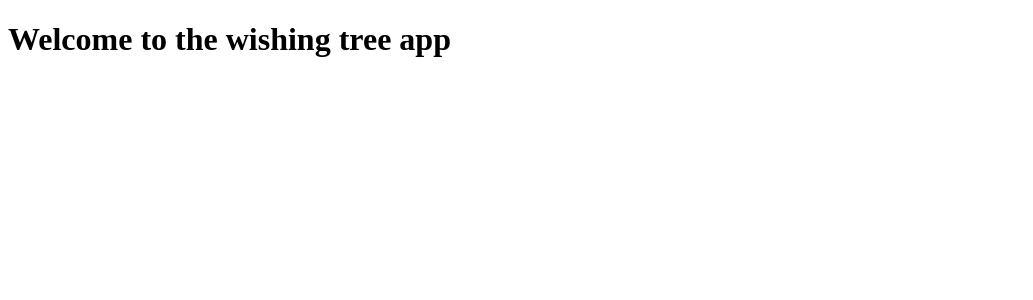
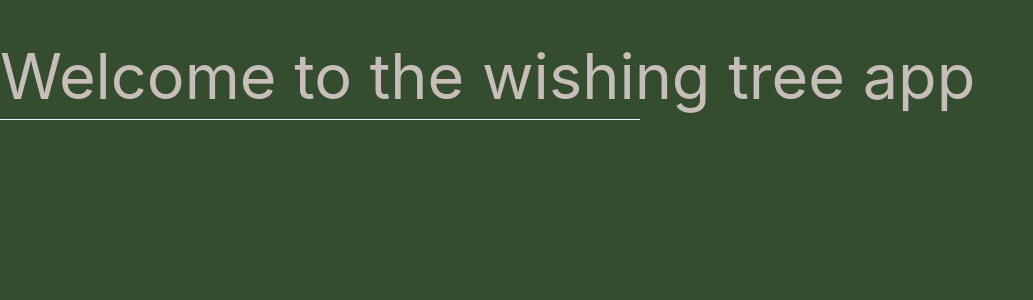
Before and after one commit to marina601/team11-CI-Christmas-Hackathon, a Flask app: page / in a window 1280 px wide. Shown: the top 300 px of the page, without its empty margins (0-1033 px from the left). Run offline with Flask 2, Linux system fonts and the light colour scheme; data that the repository does not hold is empty; some libraries are stand-ins or nearby versions.

Commit message:
initial branch commit

```diff
--- a/static/css/style.css
+++ b/static/css/style.css
@@ -0,0 +1,30 @@
+/* Globals */
+:root {
+    --green: #344D2F;
+    --red: #A81817;
+    --silver: #C8BEB9;
+    --yellow: #FAC57D;
+    --off-white: #f0f4f7;
+}
+
+    /* CSS Reset */
+* {
+    margin: 0;
+    padding: 0;
+    box-sizing: border-box;
+}
+
+body {
+    background-color: var(--green);
+    color: var(--silver);
+}
+
+/* Home template */
+.underline::after {
+    content: '';
+    display: block;
+    margin-top: 0.5rem;
+    height: 1px;
+    width: 50%;
+    background-color: var(--off-white);
+}
--- a/static/js/script.js
+++ b/static/js/script.js
@@ -0,0 +1 @@
+console.log("test");
--- a/templates/base.html
+++ b/templates/base.html
@@ -7,6 +7,9 @@
   <meta name="viewport" content="width=device-width, initial-scale=1.0">
   <meta name="description" content="wishing tree app">
   <meta name="keywords" content="christmas, celebration, festivity">
+  <!-- Materialize Compiled and minified CSS -->
+  <link rel="stylesheet" href="https://cdnjs.cloudflare.com/ajax/libs/materialize/1.0.0/css/materialize.min.css">
+  <!-- Custom project css file -->
   <link rel="stylesheet" href="{{ url_for('static', filename='css/style.css') }}">
 
 
@@ -25,6 +28,9 @@
    {% block content %}
    {% endblock %}
 
+   <!-- Compiled and minified JavaScript -->
+   <script src="https://cdnjs.cloudflare.com/ajax/libs/materialize/1.0.0/js/materialize.min.js"></script>
+   <!-- Custom project js file -->
    <script  src="{{ url_for('static', filename='js/script.js') }}"></script>
 </body>
 </html>
--- a/templates/home.html
+++ b/templates/home.html
@@ -1,10 +1,12 @@
 {% extends "base.html" %}
 {% block content %}
 
-<h1>Welcome to the wishing tree app</h1>
-{% for wish in wishes %}
-   {{ wish }}
-{% endfor %}
+<h1 class="underline">Welcome to the wishing tree app</h1>
 
+<div class="container">
+   {% for wish in wishes %}
+      {{ wish }}
+   {% endfor %}
+</div>
 
 {% endblock %}
```
